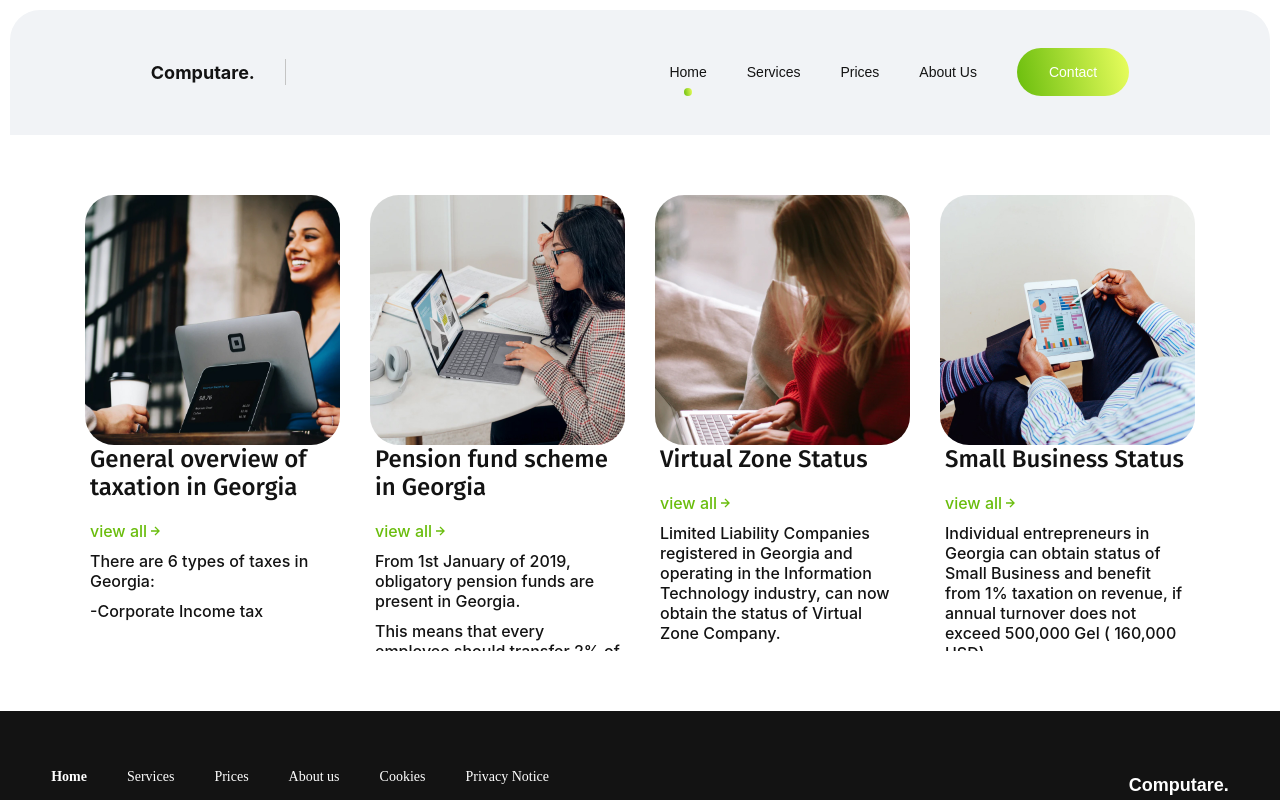
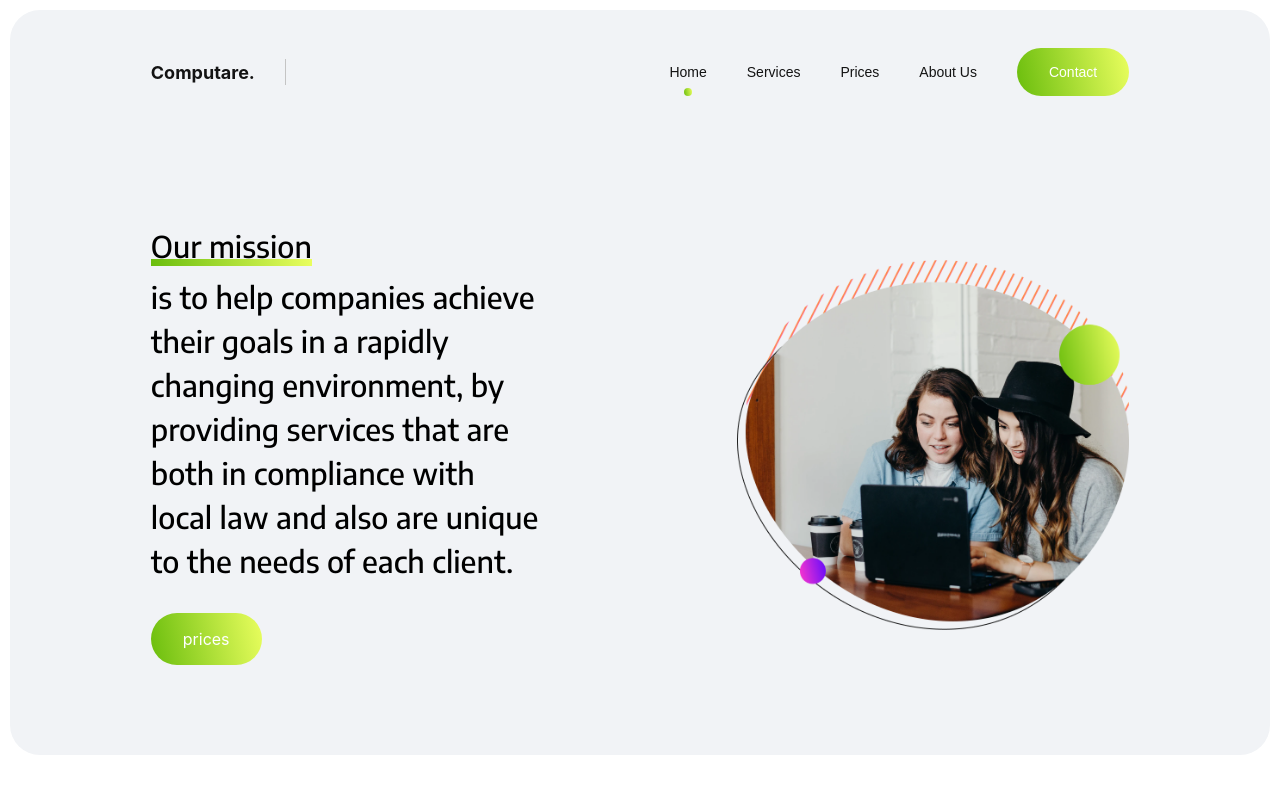
Before and after one commit to Mariam1301/Computare, a React (Create React App) app: page / in a window 1280 px wide. Shown: the top 800 px of the page. Built offline with nearby package versions, Linux system fonts and the light colour scheme; a web font is replaced by a local one.

Commit message:
add home page

```diff
--- a/src/App.js
+++ b/src/App.js
@@ -7,6 +7,7 @@ import ExpertGuides from './components/ExpertGuides/ExpertGuides';
 import Prices from './components/Prices/Prices';
 import AllServices from './components/AllServices/AllServices';
 import SingleExpertGuide from './Pages/SingleExpertGuide/SingleExpertGuide';
+import Homepage from './Pages/homePage/HomePage';
 import './App.css';
 
 function App() {
@@ -18,6 +19,7 @@ function App() {
 				<Route path='/prices' element={<Prices />} />
 				<Route path='/services' element={<AllServices />} />
 				<Route path='/about-us' element={<AboutUs />} />
+				<Route path='/' element={<Homepage />} />
 				<Route path='/' element={<ExpertGuides />} />
 			</Routes>
 			<Footer />
--- /dev/null
+++ b/src/Pages/homePage/HomePage.js
@@ -0,0 +1,30 @@
+import React from 'react';
+import welcome from './images/welcome.png';
+import ServiceSection from '../../components/seviceSection/serviceSection';
+import ExpertGuides from './../../components/ExpertGuides/ExpertGuides';
+
+import './home.css';
+import Button from './../../components/commons/Button/Button';
+
+const Homepage = () => {
+	return (
+		<div className='home-page'>
+			<div className='welcome'>
+				<div className='home-text'>
+					<p>
+						<p id='underline'>Our mission</p>
+						is to help companies achieve their goals in a rapidly changing
+						environment, by providing services that are both in compliance with
+						local law and also are unique to the needs of each client.
+					</p>
+					<Button label='prices' linkTo={'/'} />
+				</div>
+				<img src={welcome}></img>
+			</div>
+			<ServiceSection />
+			<ExpertGuides />
+		</div>
+	);
+};
+
+export default Homepage;
--- /dev/null
+++ b/src/Pages/homePage/home.css
@@ -0,0 +1,83 @@
+.home-page .welcome {
+  display: -webkit-box;
+  display: -ms-flexbox;
+  display: flex;
+  background-color: #f1f3f6;
+  -webkit-box-pack: justify;
+      -ms-flex-pack: justify;
+          justify-content: space-between;
+  -webkit-box-align: center;
+      -ms-flex-align: center;
+          align-items: center;
+  gap: 10px;
+  padding: 7% 11%;
+  margin: 0px 10px;
+  border-bottom-left-radius: 30px;
+  border-bottom-right-radius: 30px;
+}
+
+.home-page .welcome img {
+  max-width: 400px;
+  max-height: 370px;
+}
+
+@media (max-width: 750px) {
+  .home-page .welcome {
+    -webkit-box-orient: vertical;
+    -webkit-box-direction: normal;
+        -ms-flex-direction: column;
+            flex-direction: column;
+    gap: 30px;
+  }
+  .home-page .welcome img {
+    max-width: 300px;
+    max-height: 270px;
+  }
+}
+
+.home-page .welcome .home-text {
+  display: -webkit-box;
+  display: -ms-flexbox;
+  display: flex;
+  -webkit-box-orient: vertical;
+  -webkit-box-direction: normal;
+      -ms-flex-direction: column;
+          flex-direction: column;
+  position: relative;
+  width: 40%;
+  gap: 30px;
+}
+
+@media (max-width: 750px) {
+  .home-page .welcome .home-text {
+    width: 80%;
+  }
+  .home-page .welcome .home-text p {
+    font-size: 25px !important;
+    line-height: 40px !important;
+  }
+}
+
+.home-page .welcome .home-text p {
+  position: relative;
+  font-weight: 500;
+  font-size: 30px;
+  line-height: 44px;
+  font-family: 'Encode Sans', sans-serif;
+}
+
+#underline {
+  width: -webkit-max-content;
+  width: -moz-max-content;
+  width: max-content;
+}
+
+#underline::after {
+  content: '';
+  background: linear-gradient(258.03deg, #ebff5f -0.9%, #6abd0d 100%);
+  height: 7px;
+  display: block;
+  -webkit-transform: translateY(-9px);
+          transform: translateY(-9px);
+}
+/*# sourceMappingURL=home.css.map */
--- /dev/null
+++ b/src/Pages/homePage/home.scss
@@ -0,0 +1,61 @@
+$phone-size: 750px;
+
+.home-page {
+	.welcome {
+		display: flex;
+		background-color: #f1f3f6;
+		justify-content: space-between;
+		align-items: center;
+		gap: 10px;
+		padding: 7% 11%;
+		margin: 0px 10px;
+		border-bottom-left-radius: 30px;
+		border-bottom-right-radius: 30px;
+		img {
+			max-width: 400px;
+			max-height: 370px;
+		}
+		@media (max-width: $phone-size) {
+			flex-direction: column;
+			gap: 30px;
+			img {
+				max-width: 300px;
+				max-height: 270px;
+			}
+		}
+		.home-text {
+			display: flex;
+			flex-direction: column;
+			position: relative;
+			width: 40%;
+			gap: 30px;
+			@media (max-width: $phone-size) {
+				width: 80%;
+				p {
+					font-size: 25px !important;
+					line-height: 40px !important;
+				}
+			}
+
+			p {
+				position: relative;
+				font-weight: 500;
+				font-size: 30px;
+				line-height: 44px;
+				font-family: 'Encode Sans', sans-serif;
+			}
+		}
+	}
+}
+
+#underline {
+	width: max-content;
+}
+
+#underline::after {
+	content: '';
+	background: linear-gradient(258.03deg, #ebff5f -0.9%, #6abd0d 100%);
+	height: 7px;
+	display: block;
+	transform: translateY(-9px);
+}
```
Also changed, not shown: src/Pages/homePage/images/welcome.png (added), 1 other file (tests, documents, lock files or other folders).
